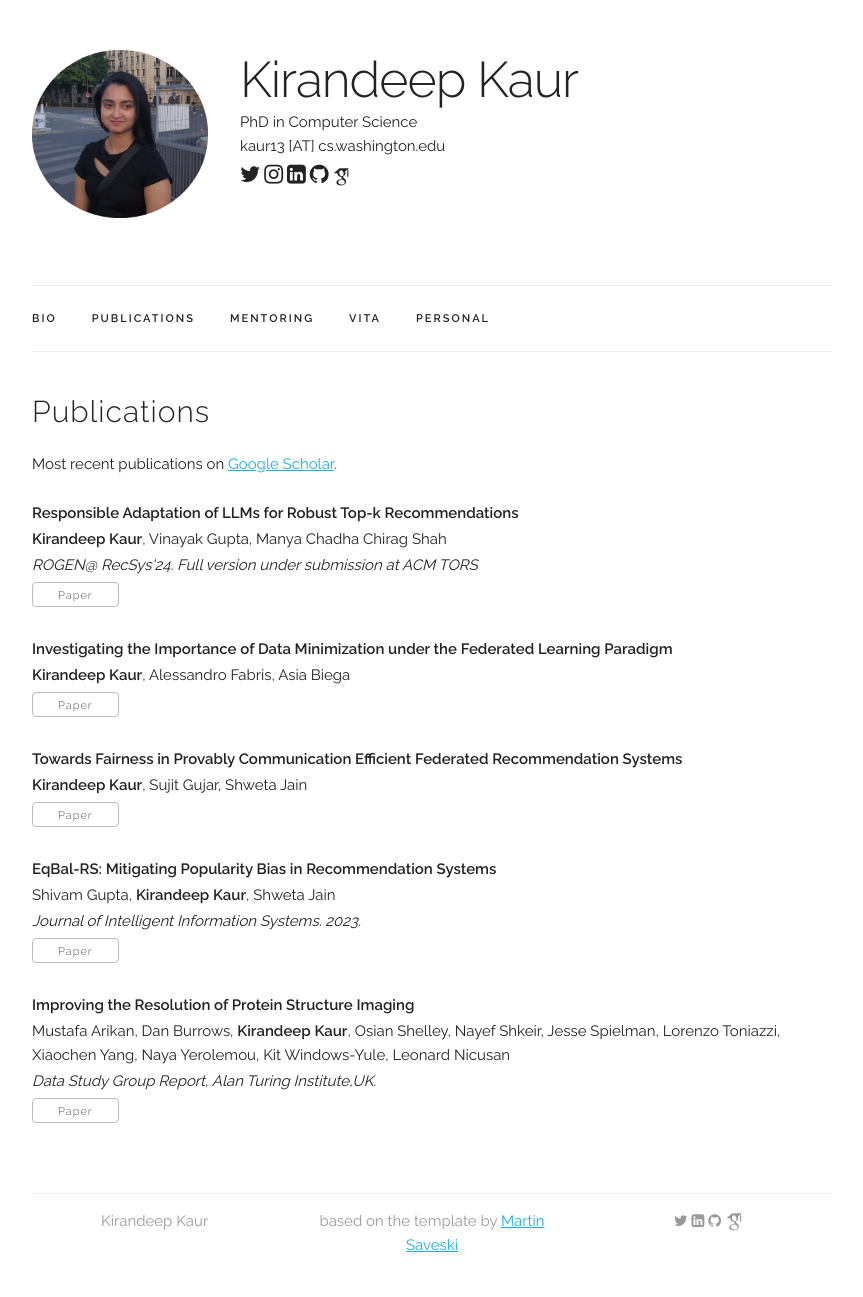
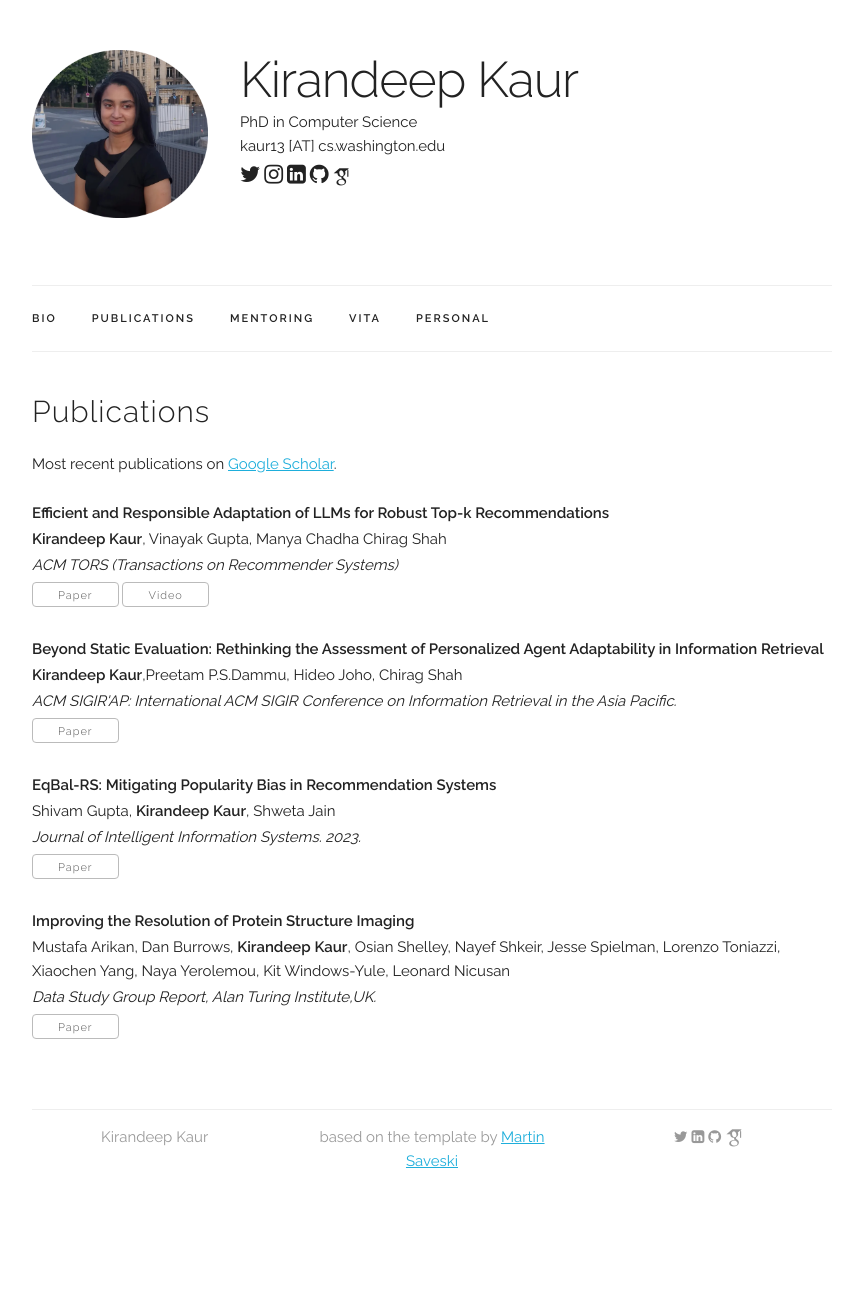
Before and after one commit to i-kiran/i-kiran.github.io, a Jekyll site: the page built from publications.md, in a window 1280 px wide. Shown: the whole page, without its empty margins (208-1071 px from the left). Built offline with Jekyll 4.4.1, drawn with Linux system fonts in a browser that asks for light colours; some web fonts are replaced; after the commit the page ends 1213 px from its top, so only the background shows below that.

Commit message:
Update publication details and add new entries

```diff
--- a/_data/publications.yaml
+++ b/_data/publications.yaml
@@ -1,28 +1,29 @@
 papers:
 
-  - title: "Responsible Adaptation of LLMs for Robust Top-k Recommendations"
+  - title: "Efficient and Responsible Adaptation of LLMs for Robust Top-k Recommendations"
     authors: "<b>Kirandeep Kaur</b>, Vinayak Gupta, Manya Chadha Chirag Shah"
-    venue: "ROGEN@ RecSys'24. Full version under submission at ACM TORS"
+    venue: "ACM TORS (Transactions on Recommender Systems)"
     paper_pdf: "https://arxiv.org/pdf/2501.04762"
+    video: "https://youtu.be/uqriMZHL-Ng"
+    selected: y
+
+  - title: "Beyond Static Evaluation: Rethinking the Assessment of Personalized Agent Adaptability in Information Retrieval"
+    authors: "<b>Kirandeep Kaur</b>,Preetam P.S.Dammu, Hideo Joho, Chirag Shah"
+    venue: "ACM SIGIR'AP: International ACM SIGIR Conference on Information Retrieval in the Asia Pacific."
+    paper_pdf: "https://www.arxiv.org/pdf/2510.03984"
+    #code: "https://github.com/msaveski/counterfactual-peer-review"
+    selected: y
+
+  - #title: "Investigating the Importance of Data Minimization under the Federated Learning Paradigm"
+    #authors: "<b>Kirandeep Kaur</b>, Alessandro Fabris, Asia Biega"
+    #venue: "ICWSM'22: International AAAI Conference on Web and Social Media. 2022."
+    #paper_pdf: "https://drive.google.com/file/d/1Tiur2LkAi36um1zfvB1-xUKKVnZLw6us/view?usp=sharing"
     #selected: y
 
-    #title: "Evaluating Demographic Disparity in Computational Interpretations of GDPRs Data Minimization Principle in Two-Sided Online Platforms"
-    #authors: "<b>Kirandeep Kaur</b>, Athina Kyriakou, Andrew Zhang, Anthony Wise, Franziska Roesner, Chirag Shah"
-    #venue: "NeurIPS'23: Advances in Neural Information Processing Systems (Spotlight). 2023."
-    #paper_pdf: "/assets/publications/2023_peer_review/paper.pdf"
-    #code: "https://github.com/msaveski/counterfactual-peer-review"
-    #selected: y
-
-  - title: "Investigating the Importance of Data Minimization under the Federated Learning Paradigm"
-    authors: "<b>Kirandeep Kaur</b>, Alessandro Fabris, Asia Biega"
+  - #title: "Towards Fairness in Provably Communication Efficient Federated Recommendation Systems"
+    #authors: "<b>Kirandeep Kaur</b>, Sujit Gujar, Shweta Jain"
     #venue: "ICWSM'22: International AAAI Conference on Web and Social Media. 2022."
-    paper_pdf: "https://drive.google.com/file/d/1Tiur2LkAi36um1zfvB1-xUKKVnZLw6us/view?usp=sharing"
-    #selected: y
-
-  - title: "Towards Fairness in Provably Communication Efficient Federated Recommendation Systems"
-    authors: "<b>Kirandeep Kaur</b>, Sujit Gujar, Shweta Jain"
-    #venue: "ICWSM'22: International AAAI Conference on Web and Social Media. 2022."
-    paper_pdf: "https://arxiv.org/pdf/2405.15788"
+    #paper_pdf: "https://arxiv.org/pdf/2405.15788"
     #code: "https://github.com/msaveski/twitter_perspective_taking"
     #data: "https://github.com/msaveski/twitter_perspective_taking"
     #selected: y
```
